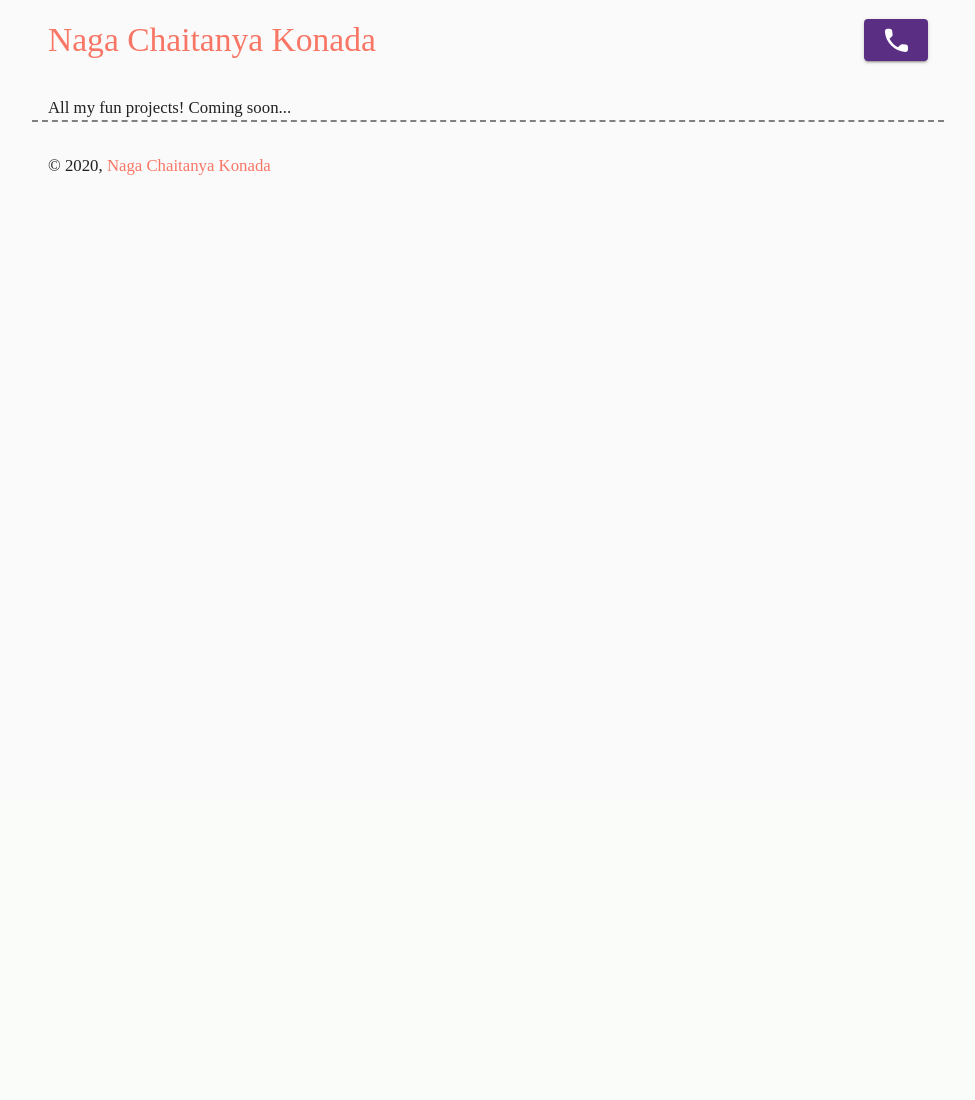
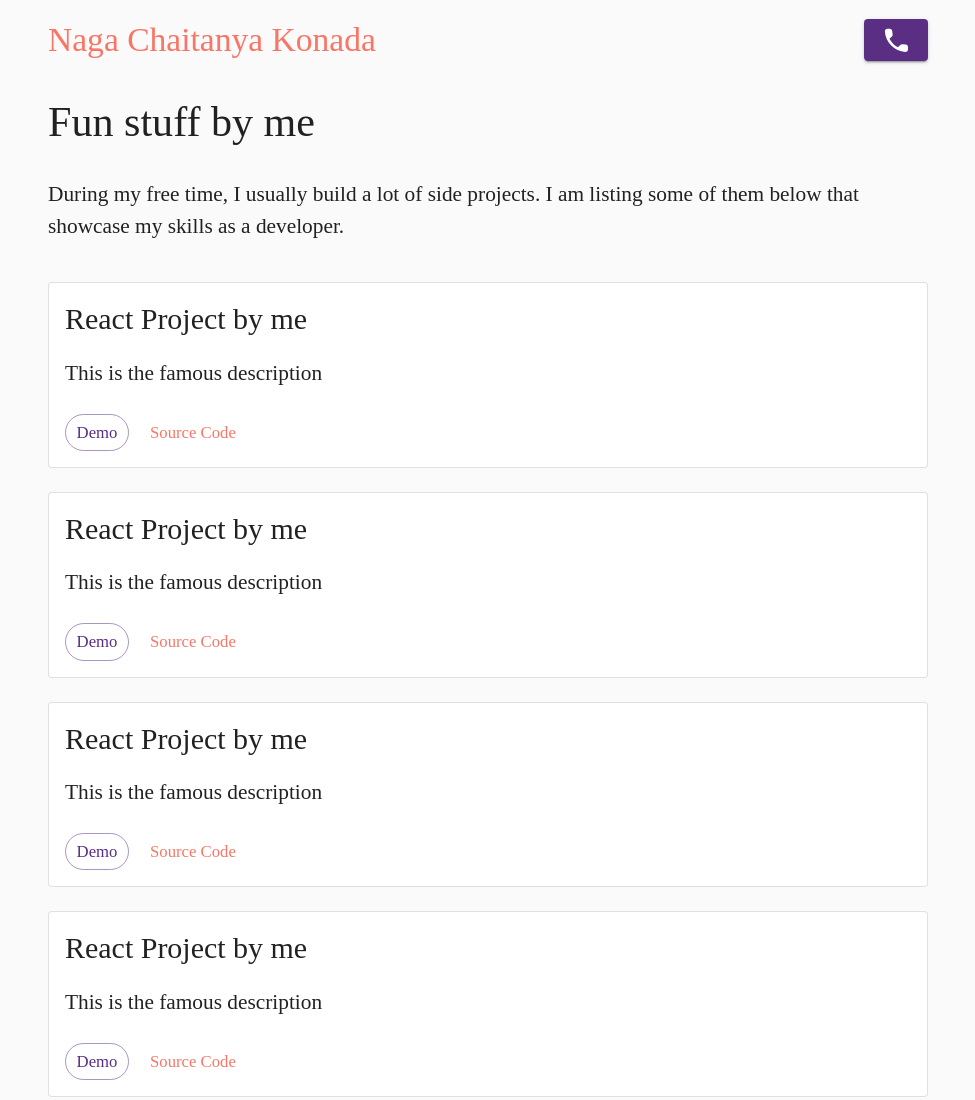
Before and after one commit to ChaituKNag/thebestdeveloper.me, a Gatsby site in the folder site/: page /works in a window 1280 px wide. Shown: the top 1100 px of the page, without its empty margins (152-1127 px from the left). Before the commit the page ends 800 px from the top, so only its background shows below. Built offline with nearby package versions, Linux system fonts and the light colour scheme; Gatsby itself is replaced by a stand-in of ours; a web font is replaced by a local one.

Commit message:
started working on the works page

```diff
--- a/site/src/components/common/Headings.js
+++ b/site/src/components/common/Headings.js
@@ -39,3 +39,17 @@ export const SectionTitle = ({ children, ...restProps }) => {
     </Typography>
   )
 }
+
+export const ItemTitle = props => {
+  const classes = useStyles()
+
+  return (
+    <Typography
+      variant="h5"
+      component="h3"
+      gutterBottom
+      className={classes.sectionTitle}
+      {...props}
+    ></Typography>
+  )
+}
--- /dev/null
+++ b/site/src/components/utils/index.js
@@ -0,0 +1,3 @@
+export function openLink(href) {
+  window.open(href, null, "_blank")
+}
--- /dev/null
+++ b/site/src/data/works-page.yaml
@@ -0,0 +1,31 @@
+title: Fun stuff by me
+disclaimer: During my free time, I usually build a lot of side projects. I am listing some of them below that showcase my skills as a developer.
+items:
+  - title: React Project by me
+    description: This is the famous description
+    demo: https://knc.js.org
+    sourceCode: https://github.com/ChaituKNag
+  - title: React Project by me
+    description: This is the famous description
+    demo: https://knc.js.org
+    sourceCode: https://github.com/ChaituKNag
+  - title: React Project by me
+    description: This is the famous description
+    demo: https://knc.js.org
+    sourceCode: https://github.com/ChaituKNag
+  - title: React Project by me
+    description: This is the famous description
+    demo: https://knc.js.org
+    sourceCode: https://github.com/ChaituKNag
+  - title: React Project by me
+    description: This is the famous description
+    demo: https://knc.js.org
+    sourceCode: https://github.com/ChaituKNag
+  - title: React Project by me
+    description: This is the famous description
+    demo: https://knc.js.org
+    sourceCode: https://github.com/ChaituKNag
+  - title: React Project by me
+    description: This is the famous description
+    demo: https://knc.js.org
+    sourceCode: https://github.com/ChaituKNag
--- a/site/src/pages/works.js
+++ b/site/src/pages/works.js
@@ -1,8 +1,73 @@
 import React from "react"
 import Layout from "../components/layout"
+import { PageTitle, ItemTitle } from "../components/common/Headings"
+import { Paper, Typography, Button } from "@material-ui/core"
+import { makeStyles } from "@material-ui/core/styles"
+import works from "../data/works-page.yaml"
 
-const works = () => {
-  return <Layout>All my fun projects! Coming soon...</Layout>
+const useStyles = makeStyles(theme => ({
+  disclaimer: {
+    paddingTop: theme.spacing(2),
+    paddingBottom: theme.spacing(4),
+  },
+  workItem: {
+    padding: theme.spacing(2),
+    marginBottom: theme.spacing(3),
+  },
+  workDescription: {
+    paddingTop: theme.spacing(1),
+    paddingBottom: theme.spacing(3),
+  },
+  button: {
+    marginRight: theme.spacing(2),
+    borderRadius: 20,
+    textTransform: "capitalize",
+  },
+}))
+const Works = () => {
+  const classes = useStyles()
+  return (
+    <Layout>
+      <PageTitle>{works.title}</PageTitle>
+      <Typography gutterBottom className={classes.disclaimer}>
+        {works.disclaimer}
+      </Typography>
+      {works.items.map((work, i) => (
+        <Paper
+          key={`work-item-${i}`}
+          className={classes.workItem}
+          variant="outlined"
+        >
+          <ItemTitle>{work.title}</ItemTitle>
+          <Typography className={classes.workDescription}>
+            {work.description}
+          </Typography>
+          <Button
+            variant="outlined"
+            component="a"
+            href={work.demo}
+            target="_blank"
+            className={classes.button}
+            size="small"
+            color="secondary"
+          >
+            Demo
+          </Button>
+          <Button
+            variant="text"
+            component="a"
+            href={work.sourceCode}
+            target="_blank"
+            className={classes.button}
+            size="small"
+            color="primary"
+          >
+            Source Code
+          </Button>
+        </Paper>
+      ))}
+    </Layout>
+  )
 }
 
-export default works
+export default Works
```
